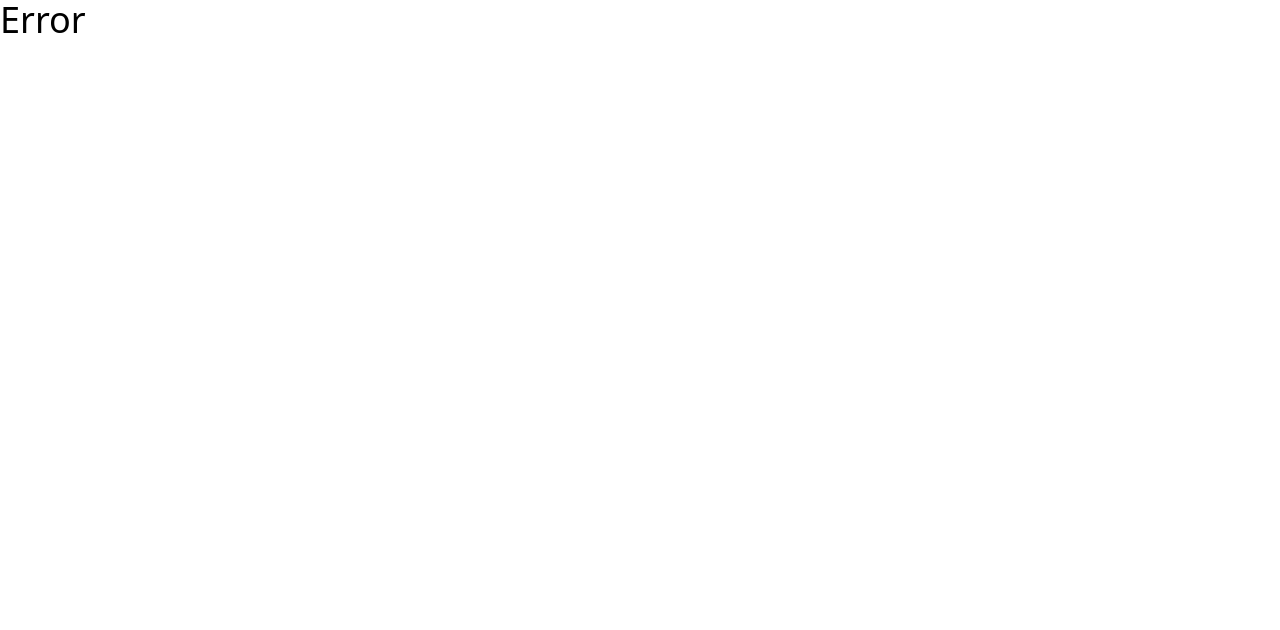
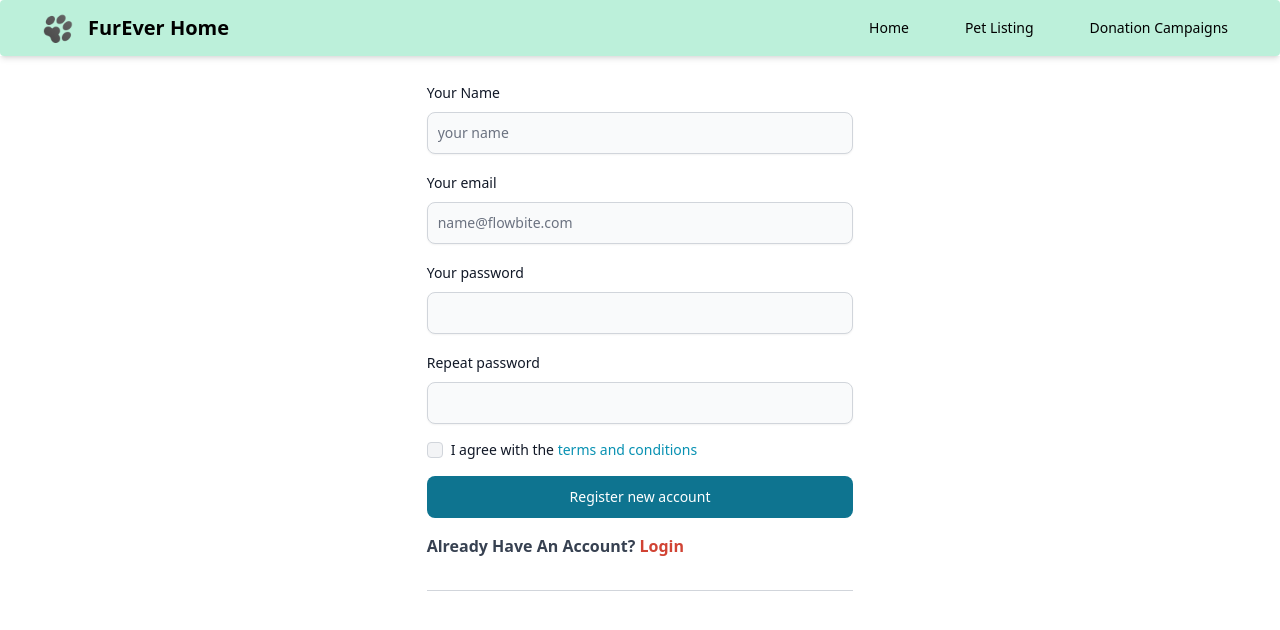
Before and after one commit to noushinsaad/pet-adoption-client, a React (Vite) app: page /register in a window 1280 px wide. Before the commit this address had no page. Shown: the top 630 px of the page. Built offline with nearby package versions, Linux system fonts and the light colour scheme.

Commit message:
add register and login page and routes

```diff
--- a/src/pages/Shared/NavBar.jsx
+++ b/src/pages/Shared/NavBar.jsx
@@ -1,11 +1,14 @@
 import { Avatar, Button, Dropdown, Navbar } from "flowbite-react";
-import { NavLink } from "react-router-dom";
+import { Link, NavLink, useLocation } from "react-router-dom";
 import useActiveLink from "../../hooks/useActiveLink";
+
+import logo from '../../assets/logo.png'
 import { useState } from "react";
-import logo from '../../assets/logo.png'
 
 const NavBar = () => {
-    const [isLoggedIn, setIsLoggedIn] = useState(false);
+    const [isLoggedIn, setIsLoggedIn] = useState(false)
+    const location = useLocation();
+    const noHeaderFooter = location.pathname.includes('login') || location.pathname.includes('register')
 
     const links = (
         <>
@@ -29,7 +32,9 @@ const NavBar = () => {
                 <img src={logo} className="mr-3 h-6 sm:h-9" alt="Flowbite React Logo" />
                 <span className="self-center whitespace-nowrap text-xl font-semibold dark:text-white">FurEver Home</span>
             </Navbar.Brand>
-            <div className="flex md:order-2">
+
+            {
+                noHeaderFooter || <div className="flex md:order-2">
                     {isLoggedIn ? (
                         <Dropdown
                             arrowIcon={false}
@@ -53,13 +58,15 @@ const NavBar = () => {
                             <Dropdown.Item onClick={() => setIsLoggedIn(false)}>Sign out</Dropdown.Item>
                         </Dropdown>
                     ) : (
-                    <Button onClick={() => setIsLoggedIn(true)}>Login/Register</Button>
+                        <Link to='/register'><Button>Login/Register</Button></Link>
                     )}
                     <Navbar.Toggle />
                 </div>
+            }
             <Navbar.Collapse>
                 {links}
             </Navbar.Collapse>
+
         </Navbar>
 
     );
--- /dev/null
+++ b/src/pages/loginAndRegistration/Login.jsx
@@ -0,0 +1,34 @@
+import { Button, Checkbox, Label, TextInput } from "flowbite-react";
+import { Link } from "react-router-dom";
+
+
+const Login = () => {
+    return (
+        <div className="md:w-1/3 mx-auto">
+            <form className="flex max-w-md flex-col gap-4">
+                <div>
+                    <div className="mb-2 block">
+                        <Label htmlFor="email1" value="Your email" />
+                    </div>
+                    <TextInput id="email1" type="email" placeholder="name@flowbite.com" required />
+                </div>
+                <div>
+                    <div className="mb-2 block">
+                        <Label htmlFor="password1" value="Your password" />
+                    </div>
+                    <TextInput id="password1" type="password" required />
+                </div>
+                <div className="flex items-center gap-2">
+                    <Checkbox id="remember" />
+                    <Label htmlFor="remember">Remember me</Label>
+                </div>
+                <Button type="submit">Submit</Button>
+            </form>
+            <p className="font-semibold my-4">Don’t Have An Account?
+                <Link to="/register"><span className="text-red-500"> Register</span></Link>
+            </p>
+        </div>
+    );
+};
+
+export default Login;
--- /dev/null
+++ b/src/pages/loginAndRegistration/Register.jsx
@@ -0,0 +1,54 @@
+import { Button, Checkbox,  Label, TextInput } from "flowbite-react";
+import { Link } from "react-router-dom";
+
+const Register = () => {
+    return (
+        <div className="md:w-1/3 mx-auto">
+            <form className="flex max-w-md flex-col gap-4">
+                <div>
+                    <div className="mb-2 block">
+                        <Label htmlFor="email2" value="Your Name" />
+                    </div>
+                    <TextInput id="email2" type="text" placeholder="your name" required shadow />
+                </div>
+                <div>
+                    <div className="mb-2 block">
+                        <Label htmlFor="email2" value="Your email" />
+                    </div>
+                    <TextInput id="email2" type="email" placeholder="name@flowbite.com" required shadow />
+                </div>
+                <div>
+                    <div className="mb-2 block">
+                        <Label htmlFor="password2" value="Your password" />
+                    </div>
+                    <TextInput id="password2" type="password" required shadow />
+                </div>
+                <div>
+                    <div className="mb-2 block">
+                        <Label htmlFor="repeat-password" value="Repeat password" />
+                    </div>
+                    <TextInput id="repeat-password" type="password" required shadow />
+                </div>
+                <div className="flex items-center gap-2">
+                    <Checkbox id="agree" />
+                    <Label htmlFor="agree" className="flex">
+                        I agree with the&nbsp;
+                        <Link href="#" className="text-cyan-600 hover:underline dark:text-cyan-500">
+                            terms and conditions
+                        </Link>
+                    </Label>
+                </div>
+                <Button type="submit">Register new account</Button>
+            </form>
+            <p className="font-semibold my-4 text-gray-700">
+                Already Have An Account?
+                <Link to="/login">
+                    <span className="text-[#D14334]"> Login</span>
+                </Link>
+            </p>
+            <div className="my-8 border-t border-gray-300"></div>
+        </div>
+    );
+};
+
+export default Register;
```
Also changed, not shown: src/Routes/Routes.jsx (+10 -0 lines). Lines whose indentation alone changed are shown as unchanged.
